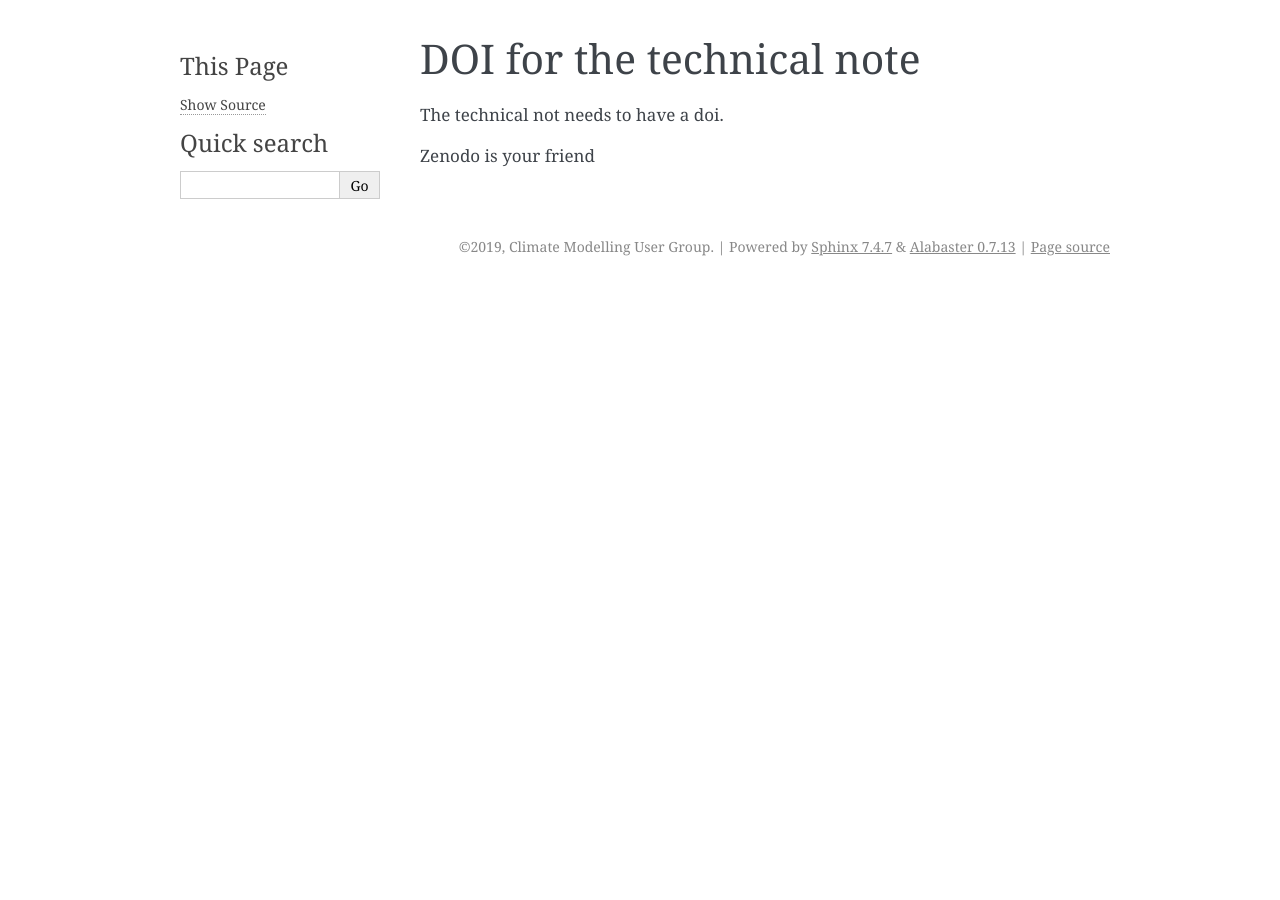
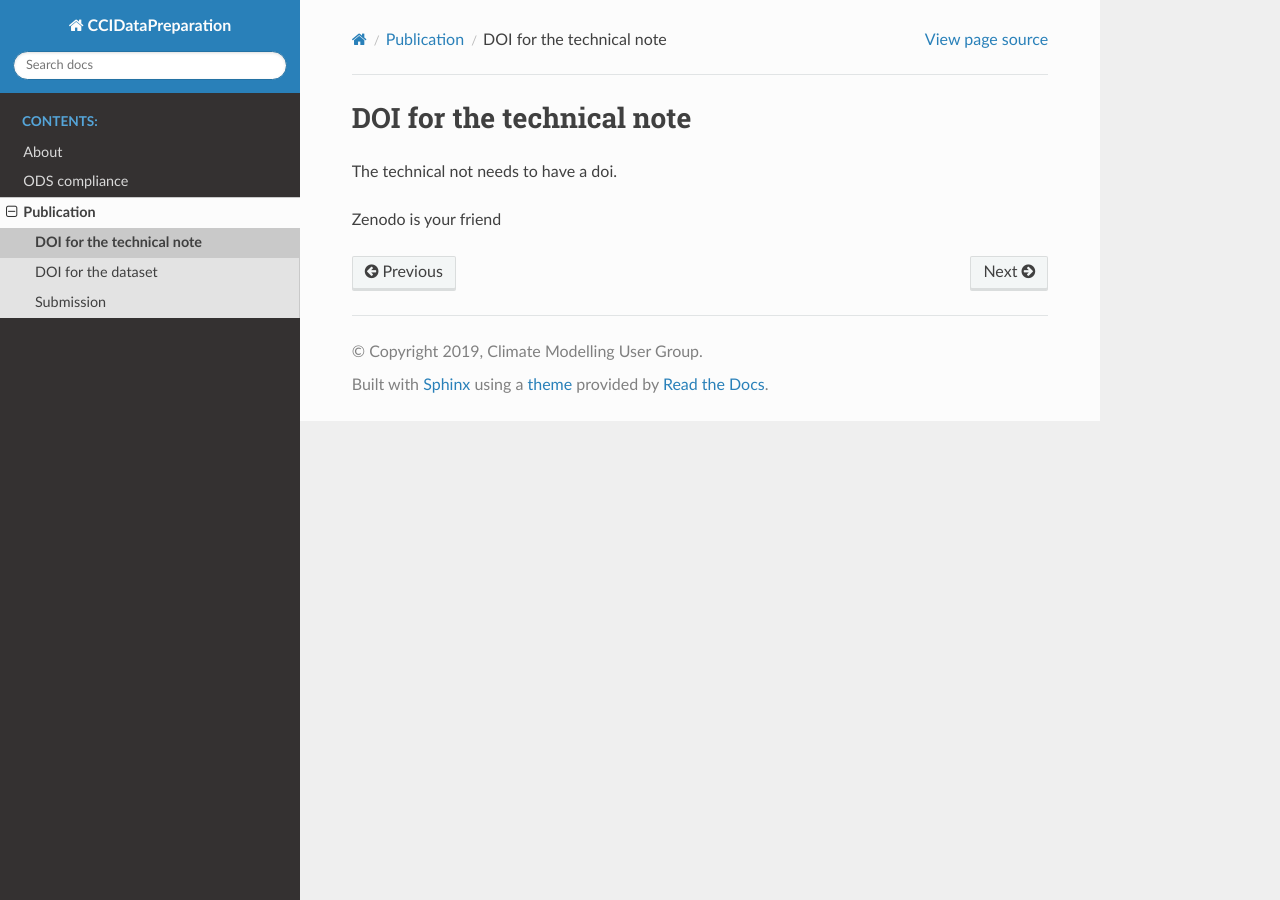
Before and after one commit to bjoernbroetz/ccidatapreparation, a Sphinx documentation site: the page built from docs/source/publication/doi_technical_note.rst, in a window 1280 px wide. Built offline with Sphinx 7.4.7 and the Read the Docs theme 2.0.0, drawn with Linux system fonts in a browser that asks for light colours; pages that are not in the unit, such as notebooks, are missing from menus.

Commit message:
Enhance structure

```diff
--- /dev/null
+++ b/docs/source/about.rst
@@ -0,0 +1,4 @@
+About
+=======
+
+Hallo
--- a/docs/source/conf.py
+++ b/docs/source/conf.py
@@ -45,7 +45,8 @@ exclude_patterns = []
 # The theme to use for HTML and HTML Help pages.  See the documentation for
 # a list of builtin themes.
 #
-html_theme = 'alabaster'
+#html_theme = 'alabaster'
+html_theme = 'sphinx_rtd_theme'
 
 # Add any paths that contain custom static files (such as style sheets) here,
 # relative to this directory. They are copied after the builtin static files,
--- a/docs/source/nutshell.rst
+++ /dev/null
@@ -1 +0,0 @@
-Hallo
--- /dev/null
+++ b/docs/source/ods_compliance/index.rst
@@ -0,0 +1,28 @@
+**************
+ODS compliance
+**************
+
+The central reference for the obs4MIPs data preparation is the ods (obs4MIPS data description document) in its current version. This document can be found *here*.
+
+General requirements
+====================
+
+.. toctree::
+   :maxdepth: 2
+
+   general/cimp6_variable
+   general/peer_review_dataset
+   general/technical_note
+   general/usefullness_for_model_evaluation
+
+Technical requirements
+====================
+
+.. toctree::
+   :maxdepth: 2
+
+   technical/netcdf_format
+   technical/grid
+   technical/metadata
+   technical/version
+   technical/index
--- a/docs/source/ods_compliance/technical/netcdf_format.rst
+++ b/docs/source/ods_compliance/technical/netcdf_format.rst
@@ -1,5 +1,4 @@
-Data format
-===========
+## Data format
 
 NetCDF version 4.
 
--- /dev/null
+++ b/docs/source/publication/index.rst
@@ -0,0 +1,8 @@
+Publication
+===========
+
+.. toctree::
+
+   doi_technical_note
+   doi_dataset
+   submit_to_obs4mips
```
Also changed, not shown: docs/source/index.rst (+5 -18 lines).
